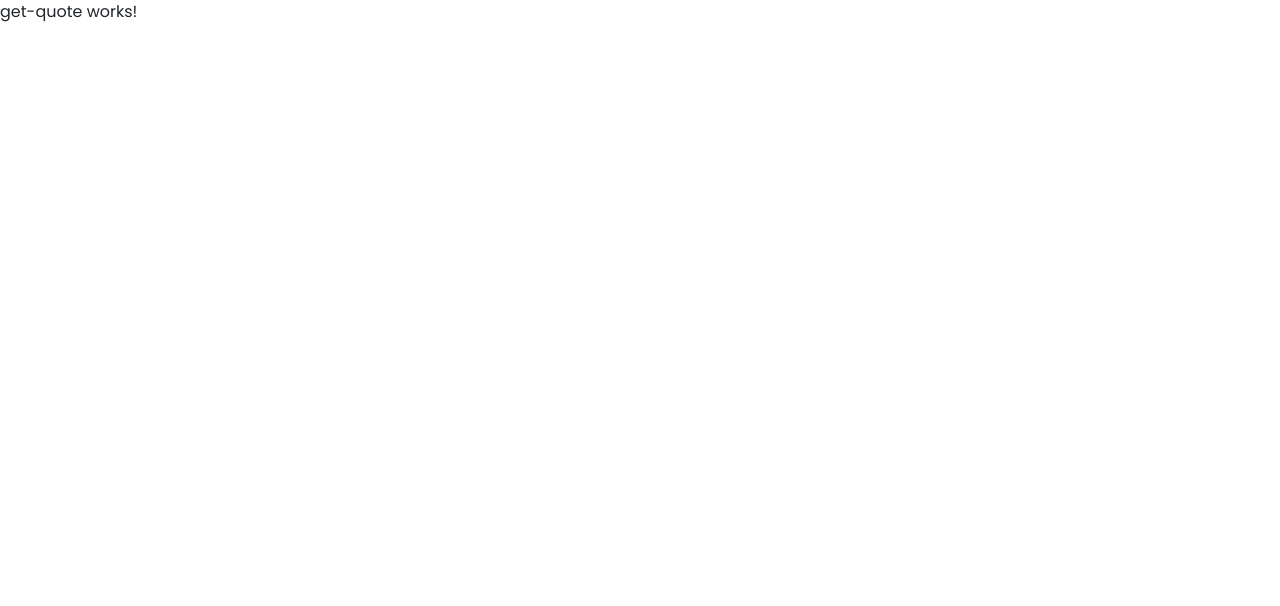
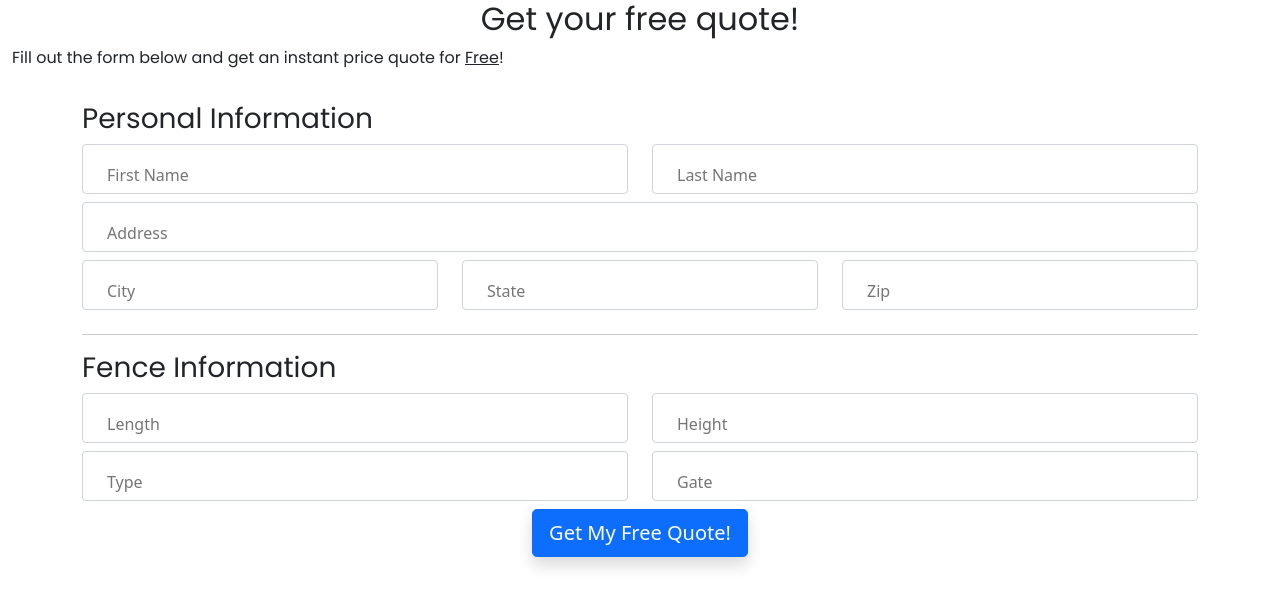
Before and after one commit to danielovieda/estimator, an Angular app: page /get-quote in a window 1280 px wide. Shown: the top 606 px of the page. Built offline with nearby package versions, Linux system fonts and the light colour scheme.

Commit message:
get quote page added

```diff
--- a/src/app/get-quote/get-quote.component.html
+++ b/src/app/get-quote/get-quote.component.html
@@ -1 +1,110 @@
-<p>get-quote works!</p>
+<div class="container-fluid">
+    <div class="row">
+        <div class="col-sm text-center">
+            <h2>Get your free quote!</h2>
+        </div>
+    </div>
+
+    <div class="row">
+        <div class="col-sm">
+            <p>Fill out the form below and get an instant price quote for <u>Free</u>!</p>
+        </div>
+    </div>
+
+
+</div>
+
+
+<form [formGroup]="quoteForm">
+    <div class="container-sm mt-3">
+        <div class="row">
+            <div class="col-sm">
+                <h3>Personal Information</h3>
+            </div>
+        </div>
+
+        <div formGroupName="contact">
+            <div class="row">
+                <div class="col-sm">
+                    <mat-form-field class="form-control">
+                        <input matInput placeholder="First Name" formControlName="firstName">
+                    </mat-form-field>
+                </div>
+                <div class="col-sm">
+                    <mat-form-field class="form-control">
+                        <input matInput placeholder="Last Name" formControlName="lastName">
+                    </mat-form-field>
+                </div>
+            </div>
+
+            <div class="row">
+                <div class="col-sm">
+                    <mat-form-field class="form-control">
+                        <input matInput placeholder="Address" formControlName="address">
+                    </mat-form-field>
+                </div>
+            </div>
+
+            <div class="row">
+                <div class="col-sm">
+                    <mat-form-field class="form-control">
+                        <input matInput placeholder="City" formControlName="city">
+                    </mat-form-field>
+                </div>
+                <div class="col-sm">
+                    <mat-form-field class="form-control">
+                        <input matInput placeholder="State" formControlName="state">
+                    </mat-form-field>
+                </div>
+
+                <div class="col-sm">
+                    <mat-form-field class="form-control">
+                        <input matInput placeholder="Zip" formControlName="zip">
+                    </mat-form-field>
+                </div>
+            </div>
+
+        </div>
+        <div>
+            <hr />
+        </div>
+        <div class="row">
+            <div class="col-sm">
+                <h3>Fence Information</h3>
+            </div>
+        </div>
+        <div formGroupName="fence">
+            <div class="row">
+                <div class="col-sm">
+                    <mat-form-field class="form-control">
+                        <input matInput placeholder="Length" formControlName="length">
+                    </mat-form-field>
+                </div>
+                <div class="col-sm">
+                    <mat-form-field class="form-control">
+                        <input matInput placeholder="Height" formControlName="height">
+                    </mat-form-field>
+                </div>
+            </div>
+
+            <div class="row">
+                <div class="col-sm">
+                    <mat-form-field class="form-control">
+                        <input matInput placeholder="Type" formControlName="type">
+                    </mat-form-field>
+                </div>
+                <div class="col-sm">
+                    <mat-form-field class="form-control">
+                        <input matInput placeholder="Gate" formControlName="gate">
+                    </mat-form-field>
+                </div>
+            </div>
+        </div>
+
+        <div class="row">
+            <div class="col-sm text-center">
+                <div class="btn btn-lg btn-primary shadow">Get My Free Quote!</div>
+            </div>
+        </div>
+    </div>
+</form>
--- a/src/app/get-quote/get-quote.component.scss
+++ b/src/app/get-quote/get-quote.component.scss
@@ -0,0 +1,7 @@
+.form-control {
+    margin-bottom: 0.5em;
+}
+
+.btn {
+    margin-bottom: 0.5em;
+}
--- a/src/app/get-quote/get-quote.component.ts
+++ b/src/app/get-quote/get-quote.component.ts
@@ -1,4 +1,5 @@
 import { Component, OnInit } from '@angular/core';
+import { FormControl, FormGroup, Validators } from '@angular/forms';
 
 @Component({
   selector: 'app-get-quote',
@@ -7,9 +8,29 @@ import { Component, OnInit } from '@angular/core';
 })
 export class GetQuoteComponent implements OnInit {
 
+  quoteForm: any
+
   constructor() { }
 
   ngOnInit(): void {
+
+    this.quoteForm = new FormGroup({
+      contact: new FormGroup({
+        firstName: new FormControl('', Validators.required),
+        lastName: new FormControl('', Validators.required),
+        address: new FormControl('', Validators.required),
+        city: new FormControl('', Validators.required),
+        state: new FormControl('', Validators.required),
+        zip: new FormControl('', Validators.required)
+      }),
+      fence: new FormGroup({
+        length: new FormControl('', Validators.required),
+        height: new FormControl(''),
+        type: new FormControl(''),
+        gate: new FormControl('')
+      })
+    })
+
   }
 
 }
--- a/src/index.html
+++ b/src/index.html
@@ -7,6 +7,9 @@
   <meta name="viewport" content="width=device-width, initial-scale=1">
   <link rel="icon" type="image/x-icon" href="favicon.ico">
   <link href='https://fonts.googleapis.com/css?family=Poppins' rel='stylesheet'>
+  <link rel="preconnect" href="https://fonts.gstatic.com">
+  <link href="https://fonts.googleapis.com/css2?family=Roboto:wght@300;400;500&display=swap" rel="stylesheet">
+  <link href="https://fonts.googleapis.com/icon?family=Material+Icons" rel="stylesheet">
 </head>
 <body>
   <app-root></app-root>
--- a/src/styles.scss
+++ b/src/styles.scss
@@ -9,3 +9,5 @@ h1,h2,h3,h4,h5,h6 {
 p {
     font-family: 'Poppins'
 }
+html, body { height: 100%; }
+body { margin: 0; font-family: Roboto, "Helvetica Neue", sans-serif; }
```
Also changed, not shown: src/app/app.module.ts (+10 -2 lines).
